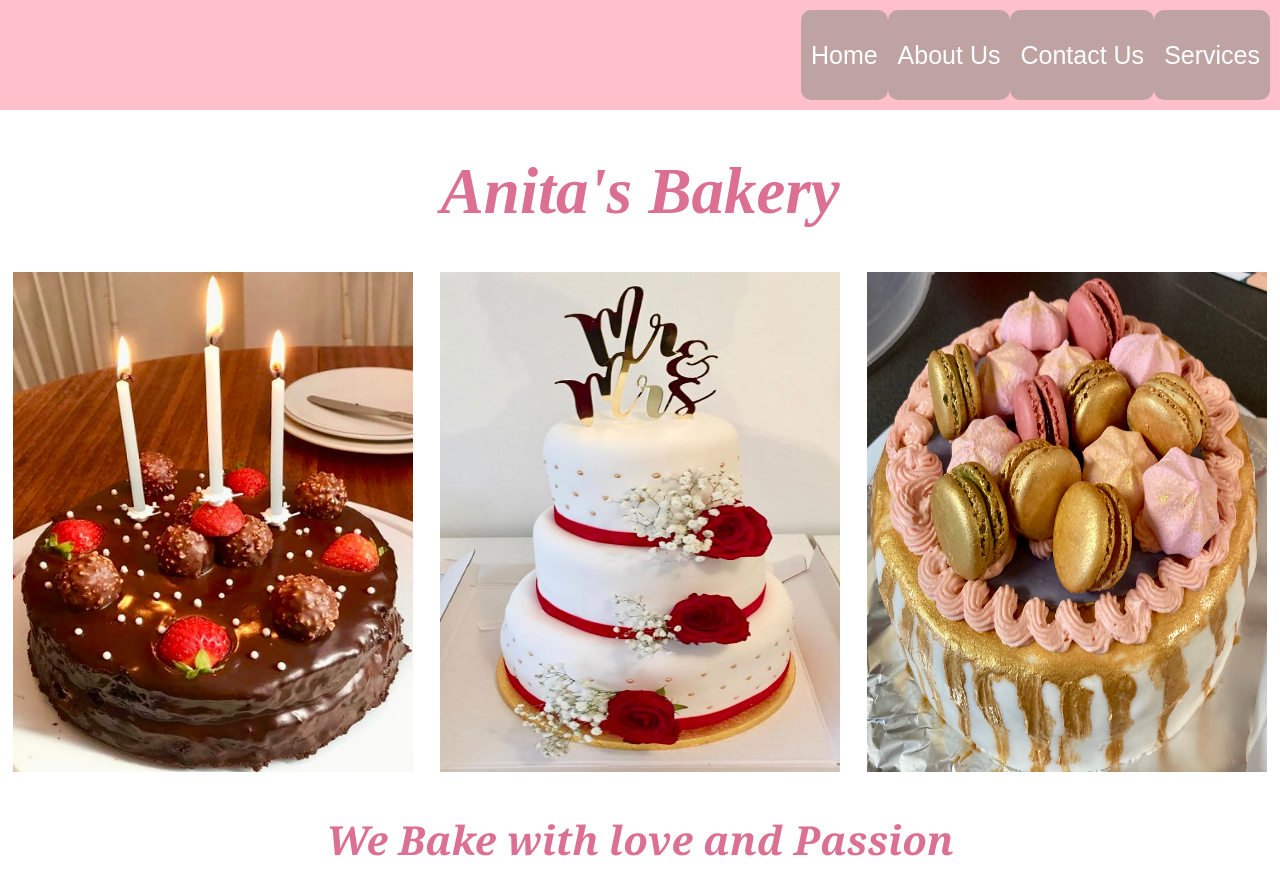
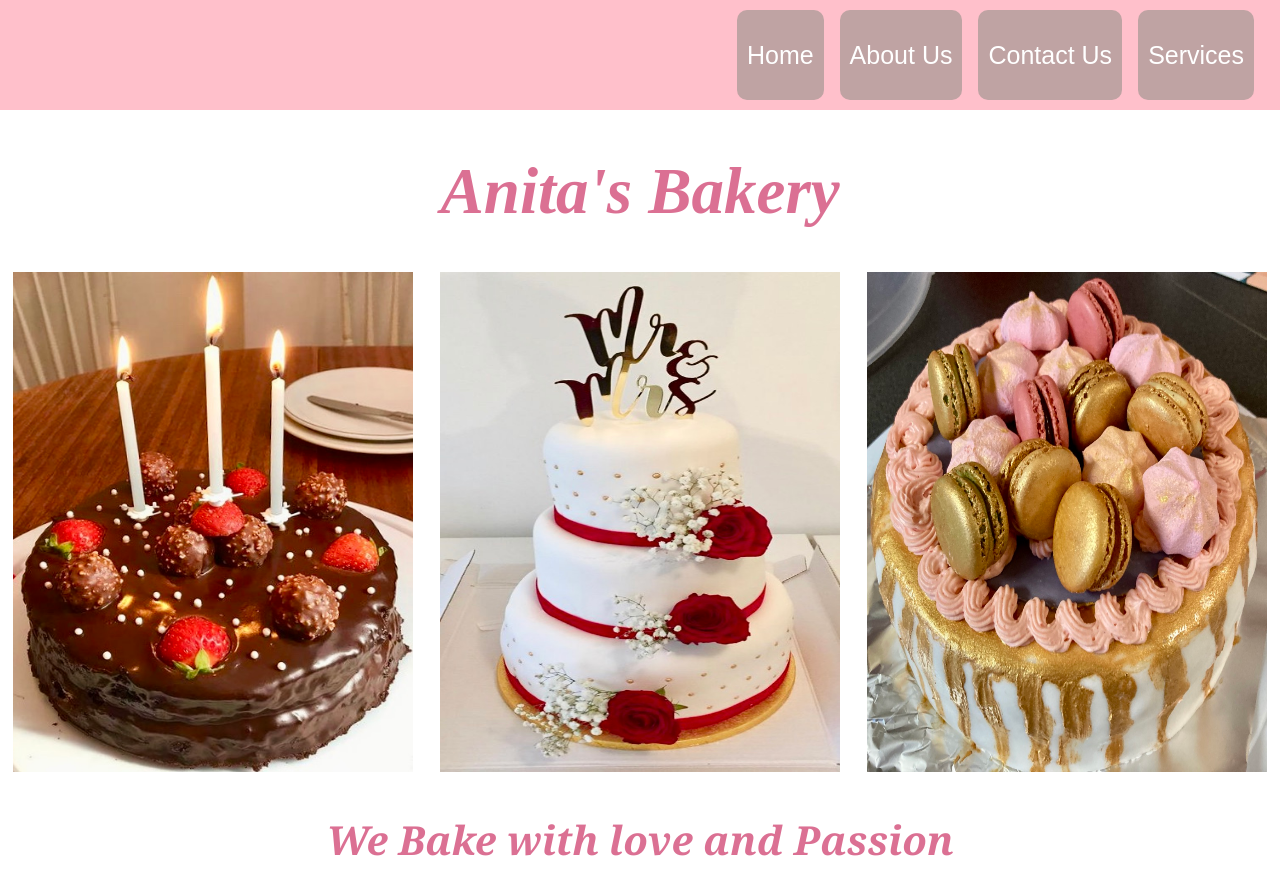
Before and after one commit to Anita771/React-coding, a React (Create React App) app: page / in a window 1280 px wide. Shown: the top 894 px of the page. Built offline with nearby package versions, Linux system fonts and the light colour scheme.

Commit message:
Added space bewteen the button in navbar

```diff
--- a/src/App.css
+++ b/src/App.css
@@ -1,5 +1,6 @@
 
-.navbarpink  {
+
+.navbarpink {
   display: flex;
   justify-content: flex-end;
   height: 90px;
@@ -8,9 +9,15 @@ min-height: 10vh;
   font-size: calc(5px + 5vmin);
   background-color: pink;
   }
+
+  /* Added space between button by adding margin-right to 1 rem*/
+  .navbarpink button {
+    margin-right: 1rem;
+  }
+
 .style {
-
-  background-color: rgb(191, 163, 163); /* Green */
+  background-color: rgb(191, 163, 163);
+  /* Green */
   border-radius: 10px;
   border: none;
   padding: 10px 10px;
@@ -25,12 +32,13 @@ background-color: pink;
 
 
 .style:hover {
-  background-color: rgb(164, 107, 117); /* pink */
+  background-color: rgb(164, 107, 117);
+  /* pink */
   color: rgb(253, 251, 251);
   cursor: grab;
 }
 
-.bakery{
+.bakery {
   font-style: oblique;
   font-family: cursive;
   font-size: 65px;
@@ -39,12 +47,12 @@ background-color: pink;
   text-align: center;
 }
 
-.cakes{
+.cakes {
   display: flex;
   justify-content: space-around;
 }
 
-.bakery2{
+.bakery2 {
   font-style: oblique;
   font-family: Cambria, Cochin, Georgia, Times, 'Times New Roman', serif;
   font-size: 40px;
```
Lines whose indentation alone changed are shown as unchanged.
